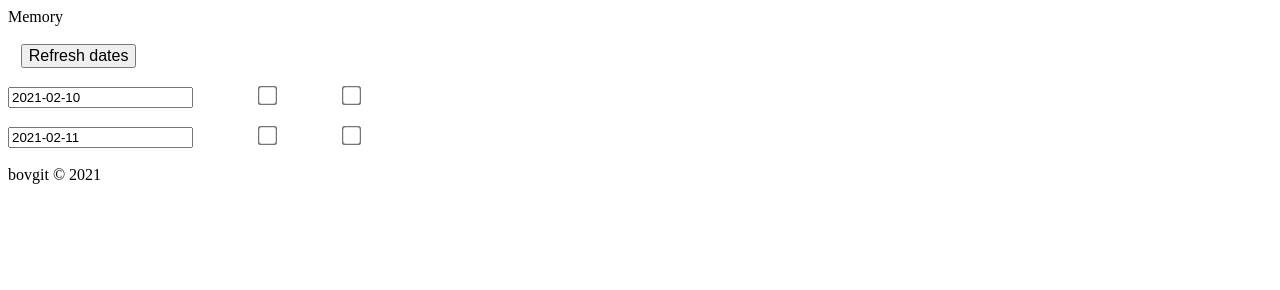
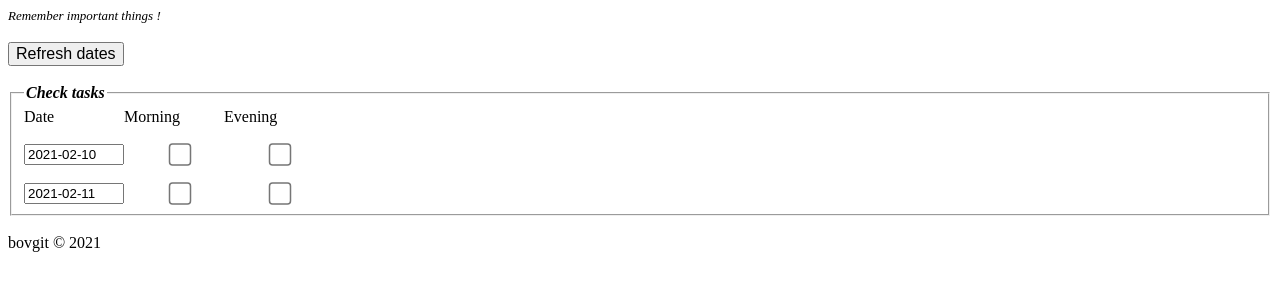
Before and after one commit to BOVGit/memome2, a plain HTML site: page index.html in a window 1280 px wide. Drawn offline with Linux system fonts and the light colour scheme; no server answers.

Commit message:
add quote

```diff
--- a/css/memory.css
+++ b/css/memory.css
@@ -1,12 +1,21 @@
-/* v1.0.1  2021-02-10 */
+/* v1.0.2  2021-02-11 */
+
+.quote {
+  font-size: small;
+  font-style: italic;
+}
+
+.wrapper {
+  display: grid;
+  grid-template-columns: 100px 100px 100px;
+}
 
 .buttonRefresh {
   font-size: medium;
-  margin-left: 1vw;
 }
 
 .inputCheck {
-  margin-left: 5vw;
+  margin-left: 15%;
   transform: scale(1.5);
   /* zoom */
 }
--- a/index.html
+++ b/index.html
@@ -1,5 +1,6 @@
-<!-- v1.0.2  2021-02-10 -->
+<!-- v1.0.3  2021-02-11 -->
 <!DOCTYPE html>
+<html lang="en">
 
 <head>
   <meta charset="utf-8">
@@ -11,21 +12,34 @@
 <body>
 
   <header>
-    <div>Memory</div>
+    <div class="quote">Remember important things !</div>
   </header>
 
   <main>
     <br>
+    <input class="buttonRefresh" type="button" value="Refresh dates" id="buttonRefresh" title="Refresh dates">
+    <br><br>
     <form>
-      <input class="buttonRefresh" type="button" value="Refresh dates" id="buttonRefresh" title="Refresh dates">
-      <br><br>
-      <input type="text" id="elemTextDate1" title="Date1">
-      <input class="inputCheck" type="checkbox" id="elemCheckRow1Task1" title="Check Task1 for Date1">
-      <input class="inputCheck" type="checkbox" id="elemCheckRow1Task2" title="Check Task2 for Date1">
-      <br><br>
-      <input type="text" id="elemTextDate2" title="Date2">
-      <input class="inputCheck" type="checkbox" id="elemCheckRow2Task1" title="Check Task1 for Date2">
-      <input class="inputCheck" type="checkbox" id="elemCheckRow2Task2" title="Check Task2 for Date2">
+      <fieldset>
+        <legend><em><strong>Check tasks</strong></em></legend>
+        <div class="wrapper">
+          <div>Date</div>
+          <div>Morning</div>
+          <div>Evening</div>
+        </div>
+        <br>
+        <div class="wrapper">
+          <input class="inputText" type="text" id="elemTextDate1" title="Date1" readonly>
+          <input class="inputCheck" type="checkbox" id="elemCheckRow1Task1" title="Check Task1 for Date1">
+          <input class="inputCheck" type="checkbox" id="elemCheckRow1Task2" title="Check Task2 for Date1">
+        </div>
+        <br>
+        <div class="wrapper">
+          <input class="inputText" type="text" id="elemTextDate2" title="Date2" readonly>
+          <input class="inputCheck" type="checkbox" id="elemCheckRow2Task1" title="Check Task1 for Date2">
+          <input class="inputCheck" type="checkbox" id="elemCheckRow2Task2" title="Check Task2 for Date2">
+        </div>
+      </fieldset>
     </form>
   </main>
 
--- a/js/memory.js
+++ b/js/memory.js
@@ -1,4 +1,5 @@
 //v1.0.2 2021-02-10
+let urlHttpServiceQuote = 'https://api.forismatic.com/api/1.0/?method=getQuote&format=text&key=1&lang=';
 
 // ------------- On-Click ---------------
 
@@ -42,6 +43,8 @@ function refreshDates() {
     document.getElementById('elemCheckRow2Task1').checked = false;
     document.getElementById('elemCheckRow2Task2').checked = false;
   }
+
+  fillQuote('ru');
 }
 
 function getDataFromStorageAndFillForm() {
@@ -95,6 +98,23 @@ function saveCheckToStorage(rowTaskName) {
 
 ///////////////////////////////////////////////////////////
 
+//------------------------------------------------------
+//lang: 'ru', 'en', ...
+async function fillQuote(lang) {
+  let quote = 'Remember important things !';
+  const url = urlHttpServiceQuote + lang;
+  const response = await fetch(url);
+  if (response.ok) { // HTTP-state in 200-299
+    const textObj = await response.text(); // read answer in text
+    quote = textObj;
+  } else {
+    console.log(url + ', response-error: ' + response.status);
+  };
+  document.querySelector('.quote').textContent = quote;
+}
+
+///////////////////////////////////////////////////////////
+
 //get date & time in: YYYY-MM-DD HH:MM:SS
 function getDateTime(date) {
   let year = date.getFullYear();
```
